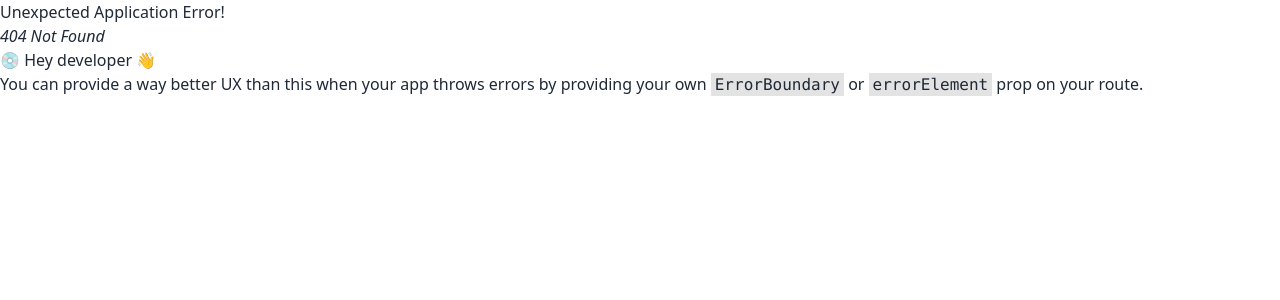
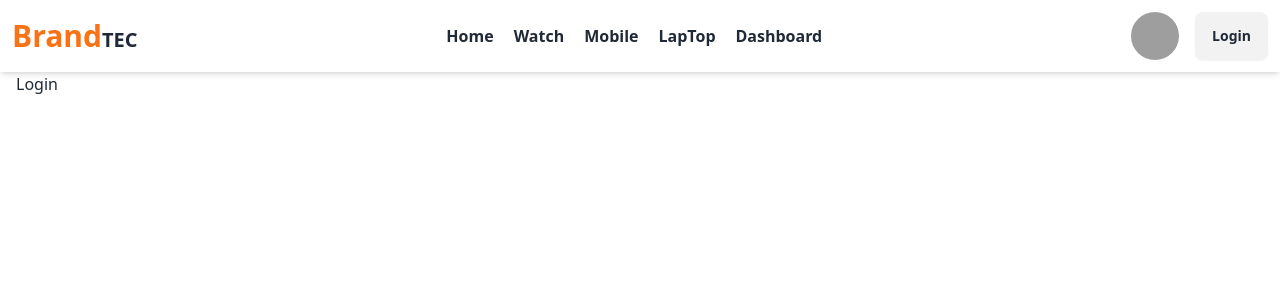
Before and after one commit to Masudur400/Brand-tec-client, a React (Vite) app: page /login in a window 1280 px wide. Before the commit this address had no page. Shown: the top 300 px of the page. Built offline with nearby package versions, Linux system fonts and the light colour scheme; grey boxes are pictures that could not be loaded.

Commit message:
login and register page create

```diff
--- /dev/null
+++ b/src/components/Login/Login.jsx
@@ -0,0 +1,10 @@
+
+const Login = () => {
+    return (
+        <div>
+            Login
+        </div>
+    );
+};
+
+export default Login;
--- a/src/components/NavBar/NavBar.jsx
+++ b/src/components/NavBar/NavBar.jsx
@@ -42,7 +42,7 @@ const NavBar = () => {
                         <img src="https://img.daisyui.com/images/stock/photo-1534528741775-53994a69daeb.jpg" />
                     </div>
                 </div>
-                <button className="btn font-bold max-sm:btn-sm">Login</button>
+                <Link to='/login' className="btn font-bold max-sm:btn-sm">Login</Link>
             </div>
         </div>
     );
--- /dev/null
+++ b/src/components/Register/Register.jsx
@@ -0,0 +1,10 @@
+
+const Register = () => {
+    return (
+        <div>
+            register
+        </div>
+    );
+};
+
+export default Register;
```
Also changed, not shown: src/main.jsx (+10 -0 lines).
